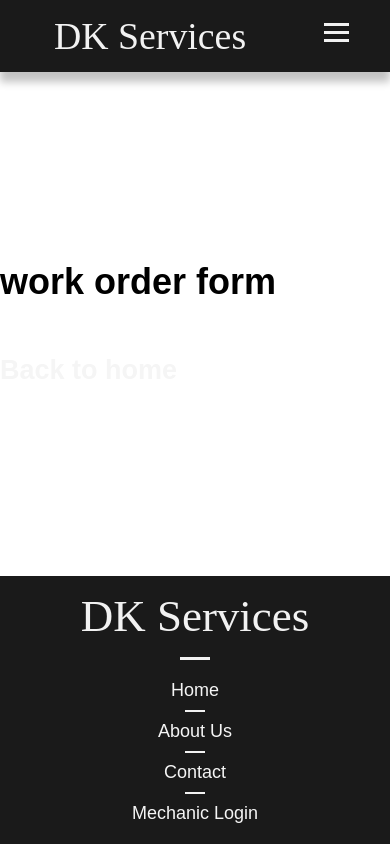
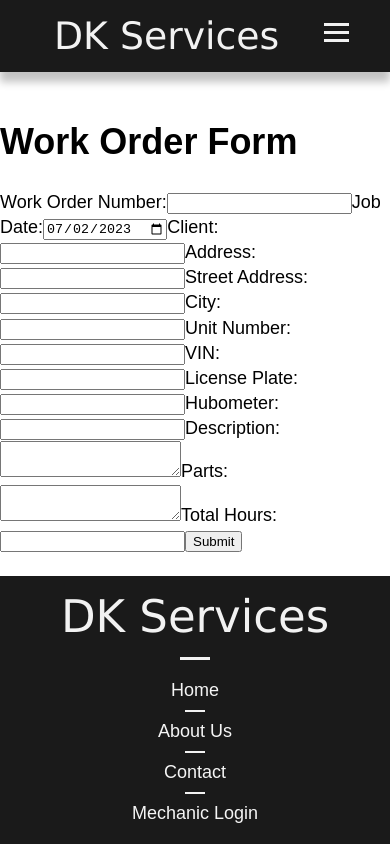
Before and after one commit to DawoodKamar/DK-services, a Next.js app: page /WorkOrder in a window 390 px wide. Built offline with nearby package versions, Linux system fonts and the light colour scheme.

Commit message:
start setting up work order page

```diff
--- /dev/null
+++ b/components/WorkOrderForm.js
@@ -0,0 +1,97 @@
+import React, { useState } from "react";
+
+export default function WorkOrderForm() {
+  //  The initial state is an object with keys for each input in the form,
+  // and empty string values for each key. The jobDate key is initialized with the current date
+  const [form, setForm] = useState({
+    workOrderNumber: "",
+    jobDate: new Date().toISOString().split("T")[0], //gets the current date in ISO 8601 format then split the date by "date and then time" and get the first element ("date")
+    client: "",
+    address: "",
+    streetAddress: "",
+    city: "",
+    unitNumber: "",
+    vin: "",
+    licensePlate: "",
+    hubometer: "",
+    description: "",
+    parts: "",
+    totalHours: "",
+  });
+  //{ ...form }: This is using the spread syntax (...) to create a new object that has all the same properties as our current form state object.
+  //never directly modify our state. Instead, we create a new object with the changes we want, and then set that as the new state.
+  //e.target.name is the name attribute of that element, and e.target.value is the current value of that element.
+  const handleChange = (e) => {
+    setForm({ ...form, [e.target.name]: e.target.value });
+  };
+
+  const handleSubmit = (e) => {
+    e.preventDefault();
+    console.log(form);
+    // Add your form submission logic here
+  };
+
+  return (
+    <form onSubmit={handleSubmit}>
+      <h1>Work Order Form</h1>
+      <label>
+        Work Order Number:
+        <input type="number" name="workOrderNumber" onChange={handleChange} />
+      </label>
+      <label>
+        Job Date:
+        <input
+          type="date"
+          name="jobDate"
+          value={form.jobDate}
+          onChange={handleChange}
+        />
+      </label>
+      <label>
+        Client:
+        <input type="text" name="client" onChange={handleChange} />
+      </label>
+      <label>
+        Address:
+        <input type="text" name="address" onChange={handleChange} />
+      </label>
+      <label>
+        Street Address:
+        <input type="text" name="streetAddress" onChange={handleChange} />
+      </label>
+      <label>
+        City:
+        <input type="text" name="city" onChange={handleChange} />
+      </label>
+      <label>
+        Unit Number:
+        <input type="text" name="unitNumber" onChange={handleChange} />
+      </label>
+      <label>
+        VIN:
+        <input type="text" name="vin" onChange={handleChange} />
+      </label>
+      <label>
+        License Plate:
+        <input type="text" name="licensePlate" onChange={handleChange} />
+      </label>
+      <label>
+        Hubometer:
+        <input type="text" name="hubometer" onChange={handleChange} />
+      </label>
+      <label>
+        Description:
+        <textarea name="description" onChange={handleChange} />
+      </label>
+      <label>
+        Parts:
+        <textarea name="parts" onChange={handleChange} />
+      </label>
+      <label>
+        Total Hours:
+        <input type="number" name="totalHours" onChange={handleChange} />
+      </label>
+      <button type="submit">Submit</button>
+    </form>
+  );
+}
--- a/pages/WorkOrder.js
+++ b/pages/WorkOrder.js
@@ -1,20 +1,16 @@
-import Link from 'next/link';
-import Head from 'next/head';
-import Layout from '../components/layout';
+import Link from "next/link";
+import Head from "next/head";
+import Layout from "../components/layout";
+import WorkOrderForm from "../components/WorkOrderForm";
 
 export default function WorkOrder() {
-
   return (
     <Layout>
       <Head>
         <title>Work Order Form</title>
       </Head>
       {/* <DkLogo/> */}
-        <h1>work order form</h1>
-
-        <h2>
-        <Link href="/">Back to home</Link>
-      </h2>
+      <WorkOrderForm />
     </Layout>
   );
 }
--- a/styles/footer.module.css
+++ b/styles/footer.module.css
@@ -15,7 +15,7 @@
     display: flex;
 }
 .logo {
-    font-family: Graphik;
+    font-family: Geneva, Tahoma, sans-serif;
     font-size: 2.5rem;
     color: var(--_logo-color);
     padding: 0.5rem;
--- a/styles/global.css
+++ b/styles/global.css
@@ -46,6 +46,10 @@ h2 {
 
 }
 
+h3 {
+  font-size: clamp(1rem, 1.5vw, 2rem);
+
+}
 /* p {
   font-size: clamp(1rem, 1.5vw, 2rem);
 } */
--- a/styles/header.module.css
+++ b/styles/header.module.css
@@ -31,7 +31,7 @@
 
 
   .logo {
-    font-family: Graphik;
+    font-family: Geneva, Tahoma, sans-serif;
     font-size: 2.1rem;
     color: var(--_logo-color);
     padding: 1rem;
```
Also changed, not shown: components/AboutUs.js (+5 -5 lines), styles/landingPage.module.css (+9 -3 lines). Lines whose indentation alone changed are shown as unchanged.
